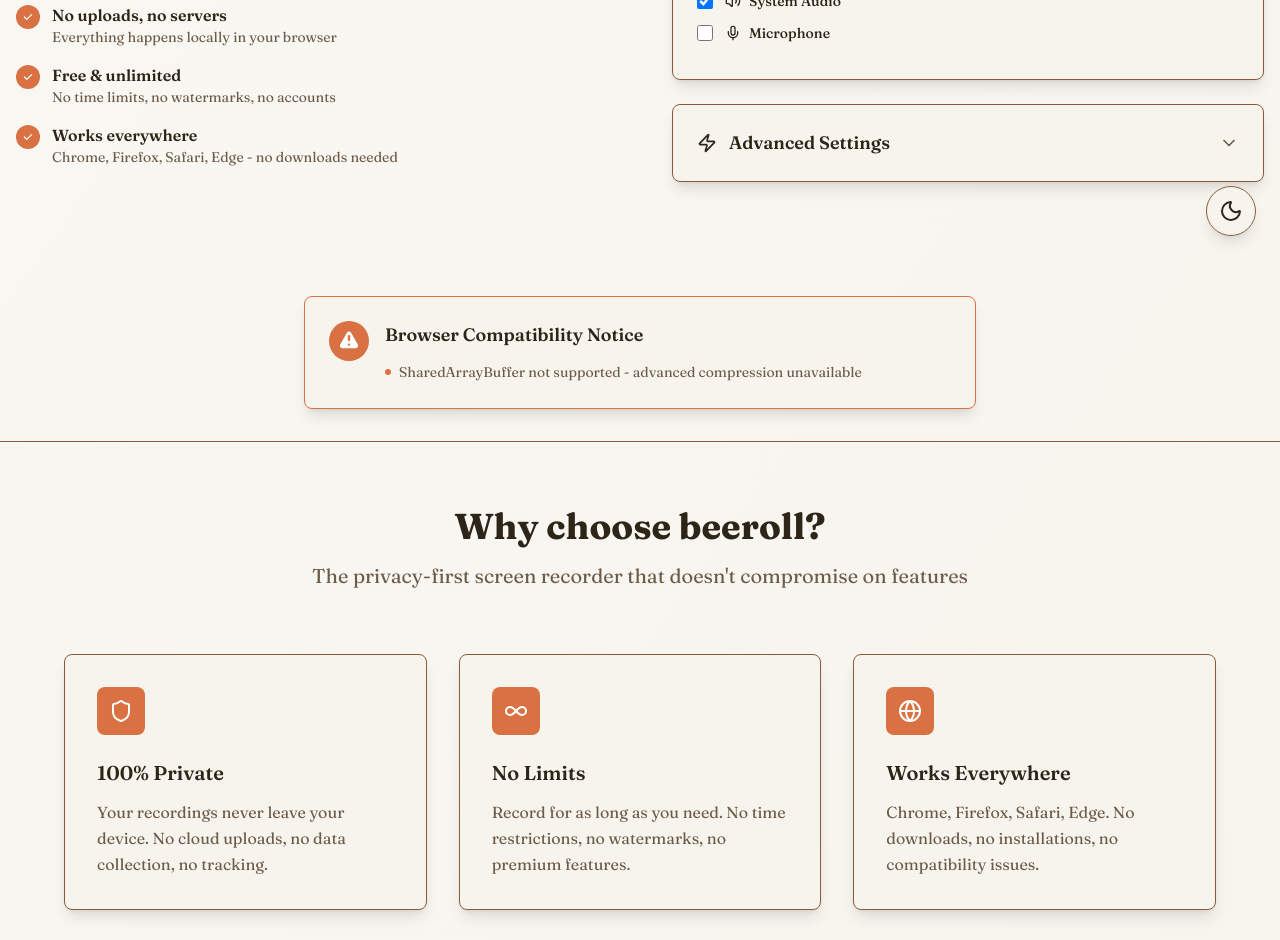
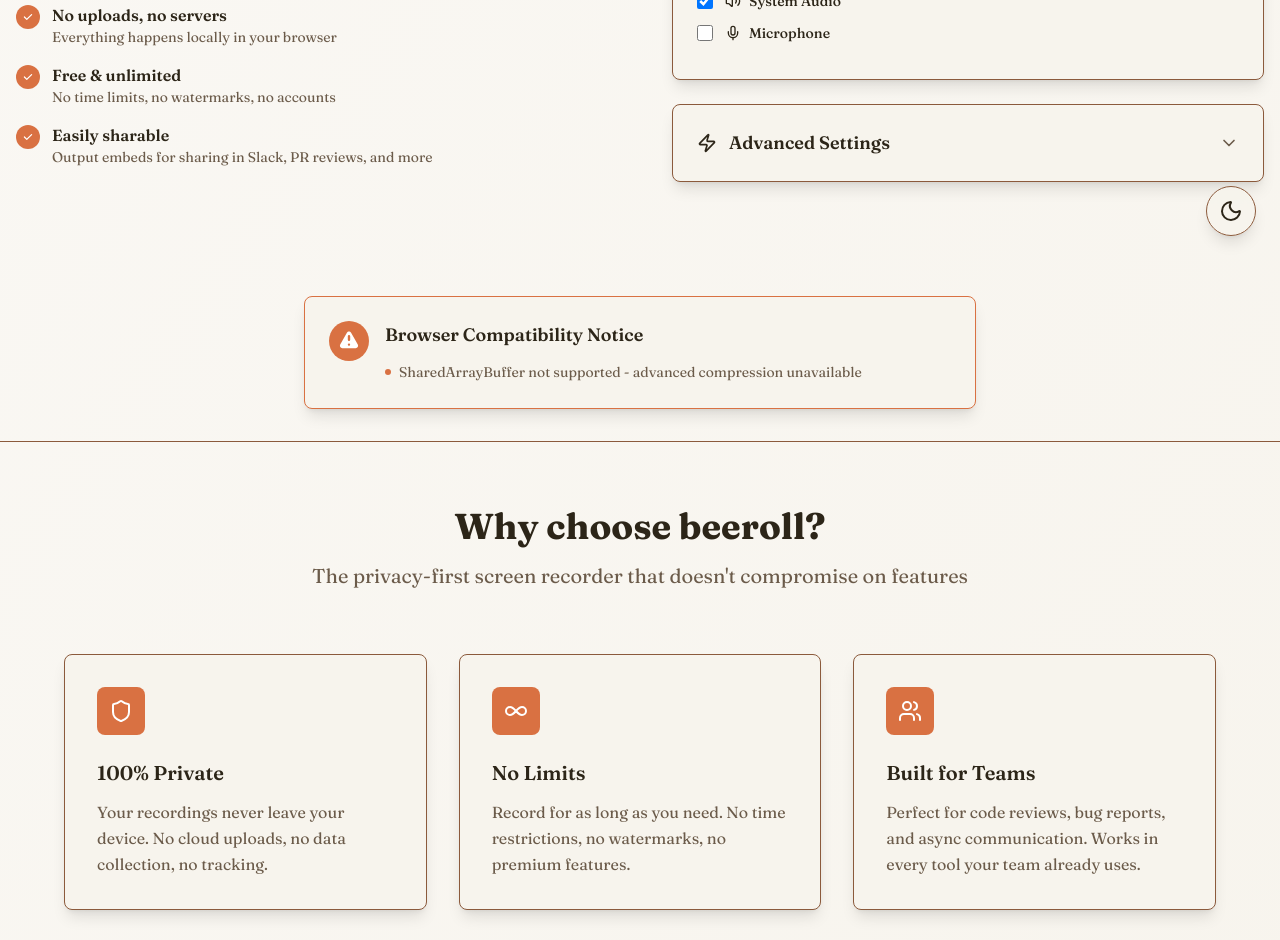
Before and after one commit to john-rock/beeroll, a Next.js app: page / in a window 1280 px wide. Shown: the part 540-1480 px from the top of the page. Built offline with nearby package versions, Linux system fonts and the light colour scheme.

Commit message:
update copyu

```diff
--- a/app/components/ScreenRecorder.tsx
+++ b/app/components/ScreenRecorder.tsx
@@ -8,7 +8,7 @@
 import { QUALITY_PRESETS, getSavedQualityPreset, saveQualityPreset } from '../utils/qualitySettings';
 import { AudioControls } from './AudioControls';
 import { Header } from './Header';
-import { Play, ChevronDown, Save, Settings, Zap, Shield, Infinity, Globe, Camera, Code } from 'lucide-react';
+import { Play, ChevronDown, Save, Settings, Zap, Shield, Infinity, Users, Camera, Code } from 'lucide-react';
 
 import { RecordingStatus } from './RecordingStatus';
 import { ErrorDisplay } from './ErrorDisplay';
@@ -275,8 +275,8 @@
                       </svg>
                     </div>
                     <div>
-                      <h3 className="font-semibold text-retro-brown dark:text-retro-brown">Works everywhere</h3>
-                      <p className="text-retro-muted dark:text-retro-muted text-sm">Chrome, Firefox, Safari, Edge - no downloads needed</p>
+                      <h3 className="font-semibold text-retro-brown dark:text-retro-brown">Easily sharable</h3>
+                      <p className="text-retro-muted dark:text-retro-muted text-sm">Output embeds for sharing in Slack, PR reviews, and more</p>
                     </div>
                   </div>
                 </div>
@@ -602,16 +602,16 @@
                   </p>
                 </div>
 
-                {/* Works Everywhere */}
+                {/* Built for Teams */}
                 <div className="bg-retro-warm-white dark:bg-retro-warm-white rounded-lg p-8 shadow-lg border border-retro-accent dark:border-retro-accent hover:shadow-xl transition-all duration-300">
                   <div className="w-12 h-12 bg-retro-orange rounded-lg flex items-center justify-center mb-6">
-                    <Globe className="w-6 h-6 text-white" />
+                    <Users className="w-6 h-6 text-white" />
                   </div>
                   <h3 className="text-xl font-semibold text-retro-brown dark:text-retro-brown mb-3">
-                    Works Everywhere
+                    Built for Teams
                   </h3>
                   <p className="text-retro-muted dark:text-retro-muted leading-relaxed">
-                    Chrome, Firefox, Safari, Edge. No downloads, no installations, no compatibility issues.
+                    Perfect for code reviews, bug reports, and async communication. Works in every tool your team already uses.
                   </p>
                 </div>
 
```
